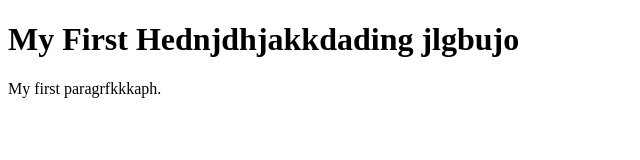
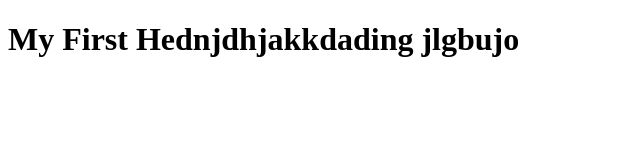
Before and after one commit to Vaishnavyy/vaish, a plain HTML site: page index.html in a window 1280 px wide. Shown: the whole page, without its empty margins (0-640 px from the left). Drawn offline with Linux system fonts and the light colour scheme.

Commit message:
Update index.html

```diff
--- a/index.html
+++ b/index.html
@@ -4,7 +4,5 @@
 
 <h1>My First Hednjdhjakkdading jlgbujo</h1>
 
-<p>My first paragrfkkkaph.</p>
-
 </body>
 </html>
```
